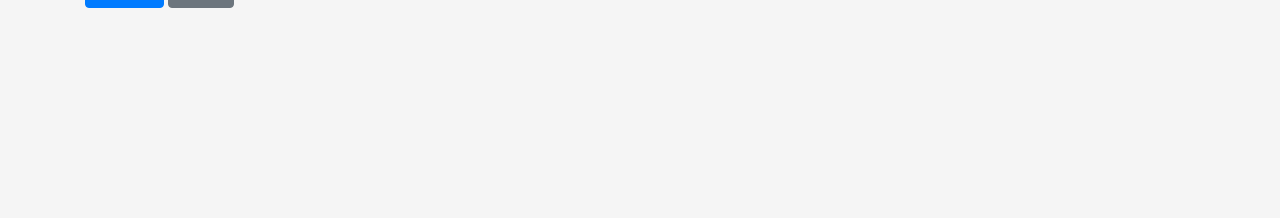
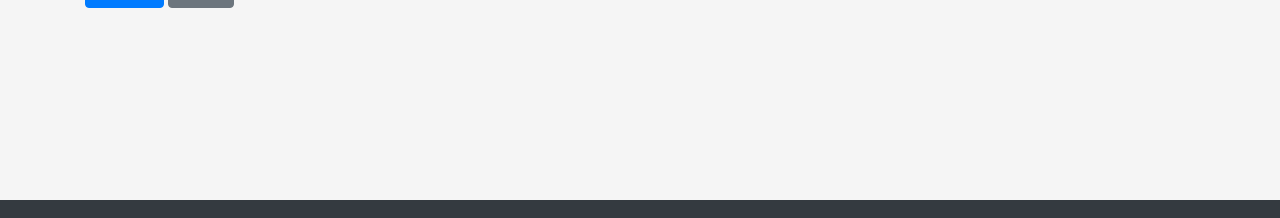
Before and after one commit to ChrisLazaridis/flask-binance-app, a Flask app: page /edit-account in a window 1280 px wide. Shown: the part 582-800 px from the top of the page. Run offline with Flask 3, Linux system fonts and the light colour scheme; a user stored in the database is signed in; some libraries are stand-ins or nearby versions.

Commit message:
7/7/23 (added bar for displaying crypto prices

```diff
--- a/website/templates/base.html
+++ b/website/templates/base.html
@@ -16,7 +16,7 @@
     />
 
     <title>{% block title %}Home{% endblock %}</title>
-    <style>
+    <style  >
         body.dark-theme {
             background-color: #2c3e50;
             color: #f5f5f5;
@@ -24,6 +24,35 @@
         body.light-theme {
             background-color: #f5f5f5;
             color: #2c3e50;
+        }
+        .bottom-bar {
+            background-color: #343a40;
+            color: #f5f5f5;
+            padding: 9px;
+            position: fixed;
+            bottom: 0;
+            left: 0;
+            width: 100%;
+            z-index: 999;
+        }
+        .flex-container {
+            display: flex;
+            justify-content: center;
+        }
+
+        .price-animation {
+            animation: priceChangeAnimation 1s ease-in-out;
+        }
+
+        @keyframes priceChangeAnimation {
+            0% {
+                opacity: 0;
+                transform: scale(0.9);
+            }
+            100% {
+                opacity: 1;
+                transform: scale(1);
+            }
         }
     </style>
 
@@ -85,8 +114,16 @@
       </button>
     </div>
     {% endif %} {% endfor %} {% endif %} {% endwith %}
-
     <div class="container">{% block content %} {% endblock %}</div>
+    <div id="crypto-bar" class="bottom-bar">
+        <div class="container">
+            <div class="row">
+                <div class="col text-center">
+                    <div id="crypto-prices" class="flex-container"></div>
+                </div>
+            </div>
+        </div>
+    </div>
     <script
       src="https://code.jquery.com/jquery-3.2.1.slim.min.js"
       integrity="sha384-KJ3o2DKtIkvYIK3UENzmM7KCkRr/rE9/Qpg6aAZGJwFDMVNA/GpGFF93hXpG5KkN"
@@ -102,6 +139,40 @@
       integrity="sha384-JZR6Spejh4U02d8jOt6vLEHfe/JQGiRRSQQxSfFWpi1MquVdAyjUar5+76PVCmYl"
       crossorigin="anonymous"
     ></script>
+     <script>
+        // Function to fetch and display crypto prices
+        function fetchCryptoPrices() {
+            // Make an API request to fetch crypto prices
+            fetch('https://api.coingecko.com/api/v3/coins/markets?vs_currency=usd&order=market_cap_desc&per_page=10&page=1')
+            .then(response => response.json())
+            .then(data => {
+                    // Extract the necessary data from the API response
+                    const prices = data.map(coin => ({
+                    name: coin.name,
+                    price: coin.current_price
+                }));
+
+                // Display the crypto prices in the bar
+                const barElement = document.getElementById('crypto-prices');
+                barElement.innerHTML = ''; // Clear the previous content
+
+                prices.forEach(coin => {
+                    const coinElement = document.createElement('span');
+                    coinElement.textContent = `${coin.name}: $${coin.price.toFixed(2)}`;
+                    barElement.appendChild(coinElement);
+                });
+            })
+            .catch(error => {
+                console.error('Error fetching crypto prices:', error);
+            });
+        }
+
+        // Fetch crypto prices on page load
+        document.addEventListener('DOMContentLoaded', fetchCryptoPrices);
+
+        // Fetch crypto prices every minute
+        setInterval(fetchCryptoPrices, 60000);
+     </script>
 
 {% block javascript %}
     <script type="text/javascript">
@@ -134,6 +205,7 @@
             });
         });
     </script>
+
 {% endblock %}
   </body>
 </html>
```
